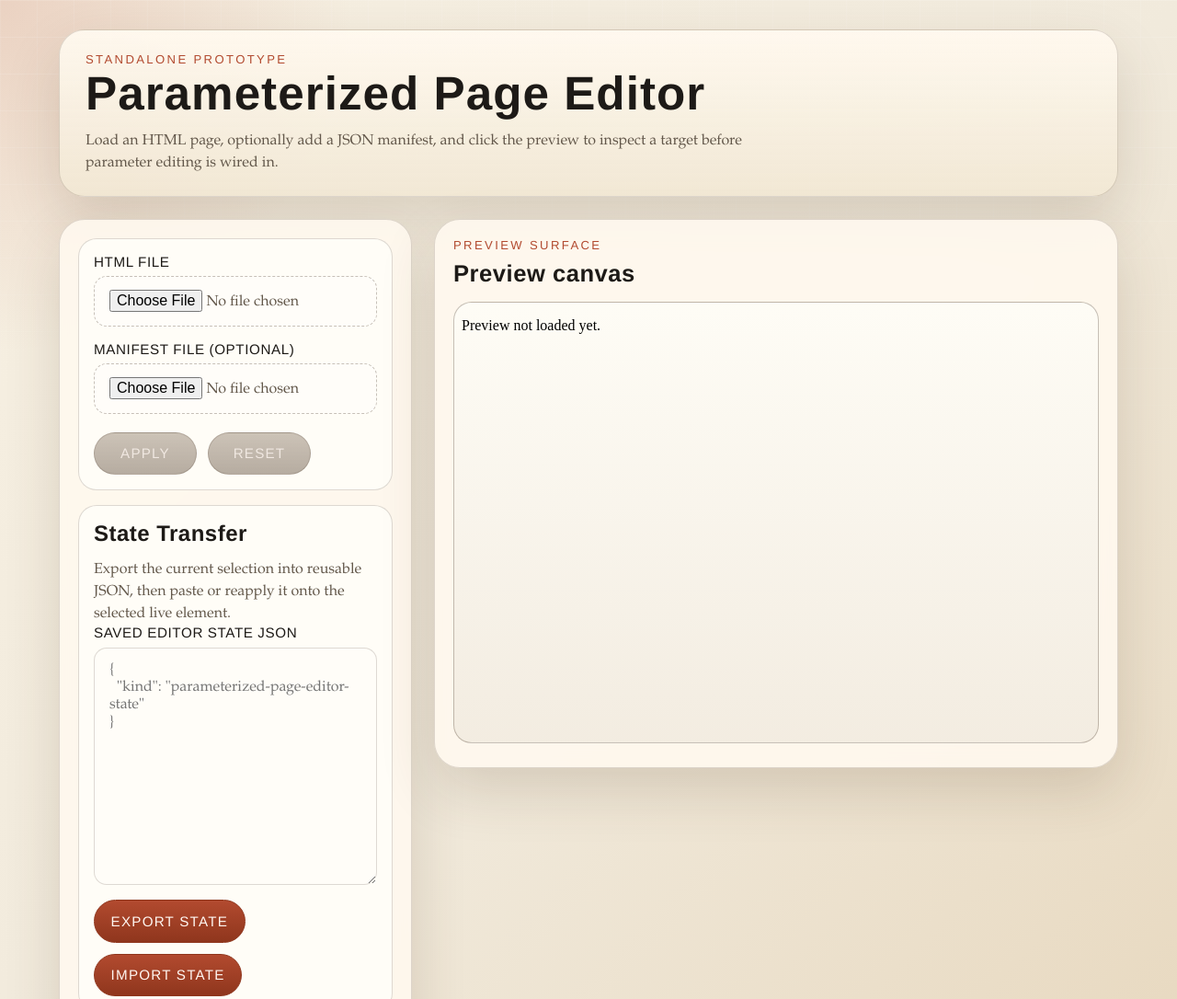
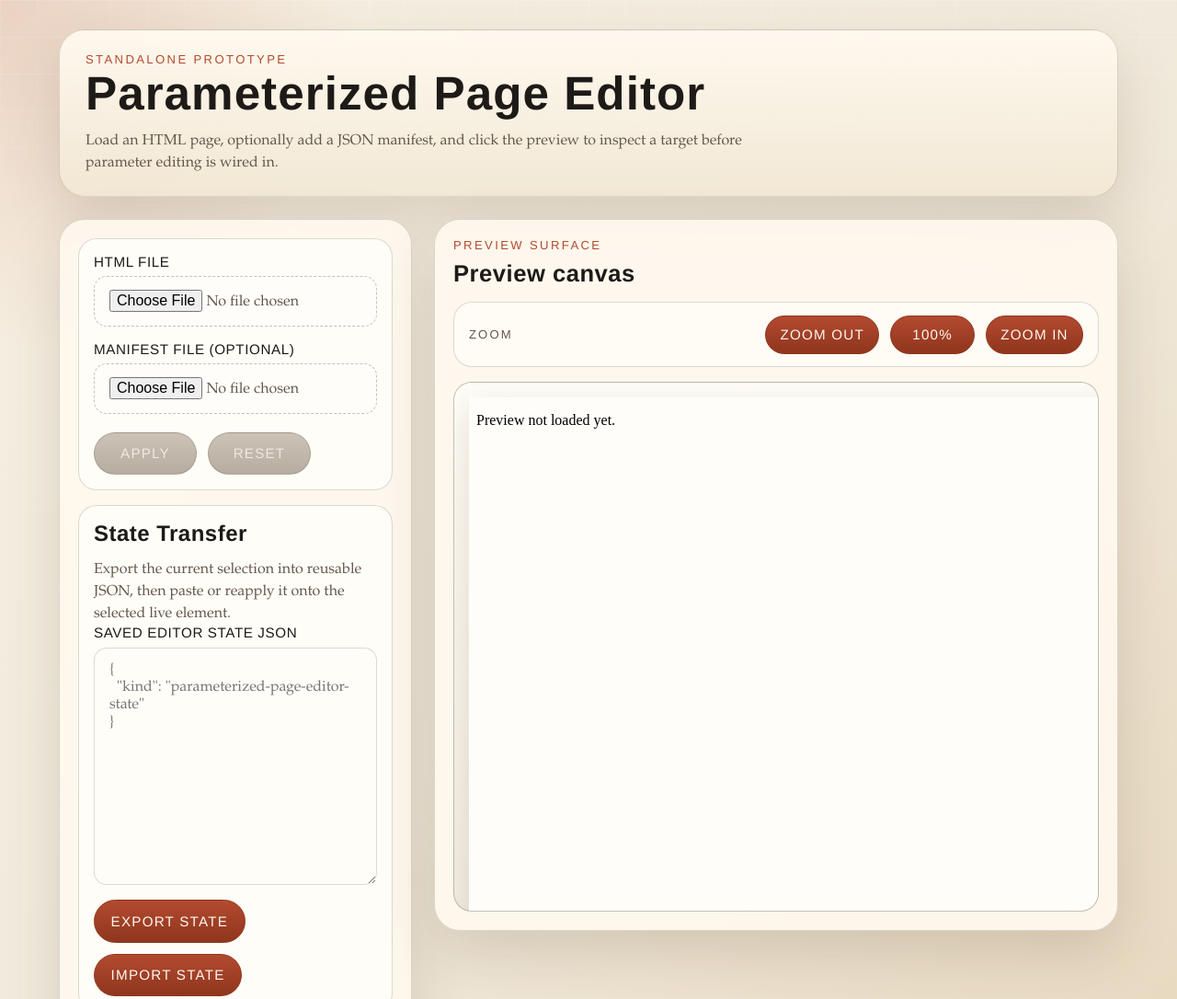
Before and after one commit to arcana-core/arcana, a website with bundled scripts: page playground/parameterized-page-editor/index.html in a window 1280 px wide. Shown: the top 1086 px of the page at 92% size. Built offline with nearby package versions, Linux system fonts and the light colour scheme.

Commit message:
feat: add zoomable scrollable preview canvas

```diff
--- a/playground/parameterized-page-editor/app.js
+++ b/playground/parameterized-page-editor/app.js
@@ -26,17 +26,102 @@ const htmlInput = document.querySelector('#html-file');
 const manifestInput = document.querySelector('#manifest-file');
 const applyButton = document.querySelector('#apply-button');
 const resetButton = document.querySelector('#reset-button');
+const zoomOutButton = document.querySelector('#zoom-out-button');
+const zoomResetButton = document.querySelector('#zoom-reset-button');
+const zoomInButton = document.querySelector('#zoom-in-button');
 const exportStateButton = document.querySelector('#export-state-button');
 const importStateButton = document.querySelector('#import-state-button');
 const panelRoot = document.querySelector('#panel-root');
 const statusOutput = document.querySelector('#status-output');
 const stateTransferArea = document.querySelector('#state-transfer');
+const previewStage = document.querySelector('#preview-stage');
 const previewFrame = document.querySelector('#preview-frame');
 let detachPreviewSelection = () => {};
 let lastRenderedPreviewMarkup = previewFrame.getAttribute('srcdoc') || '';
+const PREVIEW_ZOOM_STEPS = [0.5, 0.67, 0.8, 0.9, 1, 1.1, 1.25, 1.5];
+const DEFAULT_PREVIEW_SIZE = {
+  width: 1280,
+  height: 720,
+};
 
 function canApply() {
   return Boolean(state.htmlText && state.selectedPreviewElement);
+}
+
+function clampZoom(nextZoom) {
+  return Math.min(1.5, Math.max(0.5, nextZoom));
+}
+
+function formatZoomLabel(zoom) {
+  return `${Math.round(zoom * 100)}%`;
+}
+
+function updateZoomControls() {
+  zoomResetButton.textContent = formatZoomLabel(state.previewZoom);
+  zoomOutButton.disabled = state.previewZoom <= PREVIEW_ZOOM_STEPS[0];
+  zoomInButton.disabled = state.previewZoom >= PREVIEW_ZOOM_STEPS[PREVIEW_ZOOM_STEPS.length - 1];
+}
+
+function applyPreviewScale() {
+  const zoom = clampZoom(state.previewZoom);
+  const width = state.previewContentSize.width || DEFAULT_PREVIEW_SIZE.width;
+  const height = state.previewContentSize.height || DEFAULT_PREVIEW_SIZE.height;
+
+  previewStage.style.width = `${Math.max(320, Math.ceil(width * zoom))}px`;
+  previewStage.style.height = `${Math.max(240, Math.ceil(height * zoom))}px`;
+  previewFrame.style.width = `${width}px`;
+  previewFrame.style.height = `${height}px`;
+  previewFrame.style.transform = `scale(${zoom})`;
+  updateZoomControls();
+}
+
+function setPreviewZoom(nextZoom) {
+  state.previewZoom = clampZoom(nextZoom);
+  applyPreviewScale();
+}
+
+function stepPreviewZoom(direction) {
+  const currentIndex = PREVIEW_ZOOM_STEPS.findIndex((step) => step >= state.previewZoom);
+  const normalizedIndex = currentIndex === -1 ? PREVIEW_ZOOM_STEPS.length - 1 : currentIndex;
+  const nextIndex = Math.min(
+    PREVIEW_ZOOM_STEPS.length - 1,
+    Math.max(0, normalizedIndex + direction),
+  );
+
+  setPreviewZoom(PREVIEW_ZOOM_STEPS[nextIndex]);
+}
+
+function measurePreviewContentSize() {
+  const documentElement = previewFrame.contentDocument?.documentElement;
+  const body = previewFrame.contentDocument?.body;
+
+  if (!documentElement || !body) {
+    state.previewContentSize = { ...DEFAULT_PREVIEW_SIZE };
+    applyPreviewScale();
+    return;
+  }
+
+  const width = Math.max(
+    DEFAULT_PREVIEW_SIZE.width,
+    documentElement.scrollWidth,
+    documentElement.offsetWidth,
+    documentElement.clientWidth,
+    body.scrollWidth,
+    body.offsetWidth,
+    body.clientWidth,
+  );
+  const height = Math.max(
+    DEFAULT_PREVIEW_SIZE.height,
+    documentElement.scrollHeight,
+    documentElement.offsetHeight,
+    documentElement.clientHeight,
+    body.scrollHeight,
+    body.offsetHeight,
+    body.clientHeight,
+  );
+
+  state.previewContentSize = { width, height };
+  applyPreviewScale();
 }
 
 function createElement(name, className, textContent) {
@@ -274,6 +359,8 @@ function renderPreview() {
       clearSelectedElement(previewFrame.contentDocument);
     }
 
+    measurePreviewContentSize();
+
     return;
   }
 
@@ -374,6 +461,7 @@ async function readSelectedFile(input) {
 function handlePreviewLoad() {
   detachPreviewSelection();
   detachPreviewSelection = () => {};
+  measurePreviewContentSize();
 
   if (!state.htmlText) {
     return;
@@ -391,6 +479,15 @@ function handlePreviewLoad() {
 }
 
 previewFrame.addEventListener('load', handlePreviewLoad);
+zoomOutButton.addEventListener('click', () => {
+  stepPreviewZoom(-1);
+});
+zoomResetButton.addEventListener('click', () => {
+  setPreviewZoom(1);
+});
+zoomInButton.addEventListener('click', () => {
+  stepPreviewZoom(1);
+});
 
 htmlInput.addEventListener('change', async () => {
   state.errors = [];
@@ -445,6 +542,7 @@ applyButton.addEventListener('click', () => {
   state.errors = [...defaultResult.errors, ...curatedResult.errors];
   refreshSelectedElementFromDom();
   renderPanel();
+  measurePreviewContentSize();
 
   if (state.errors.length > 0) {
     setStatus(state.errors[0]);
@@ -462,6 +560,7 @@ resetButton.addEventListener('click', () => {
   state.errors = [];
   refreshSelectedElementFromDom();
   renderPanel();
+  measurePreviewContentSize();
   setStatus(`Reset form values from ${state.selectedElement.label}.`);
 });
 
@@ -502,4 +601,5 @@ importStateButton.addEventListener('click', () => {
   applySavedEditorState(snapshot);
 });
 
+applyPreviewScale();
 syncControls();
--- a/playground/parameterized-page-editor/index.html
+++ b/playground/parameterized-page-editor/index.html
@@ -77,6 +77,16 @@
             <p class="canvas-kicker">Preview Surface</p>
             <h2 id="canvas-heading">Preview canvas</h2>
           </div>
+          <div class="canvas-toolbar" aria-label="Preview zoom controls">
+            <span class="canvas-toolbar-label">Zoom</span>
+            <div class="button-row button-row-compact canvas-toolbar-actions">
+              <button id="zoom-out-button" type="button">Zoom Out</button>
+              <button id="zoom-reset-button" type="button">100%</button>
+              <button id="zoom-in-button" type="button">Zoom In</button>
+            </div>
+          </div>
+          <div id="preview-viewport" class="preview-viewport">
+            <div id="preview-stage" class="preview-stage">
               <iframe
                 id="preview-frame"
                 class="preview-frame"
@@ -84,6 +94,8 @@
                 title="Preview canvas"
                 srcdoc="<p class='preview-empty'>Preview not loaded yet.</p>"
               ></iframe>
+            </div>
+          </div>
         </section>
       </main>
     </div>
--- a/playground/parameterized-page-editor/src/state.js
+++ b/playground/parameterized-page-editor/src/state.js
@@ -76,6 +76,11 @@ export function createEditorState() {
     manifest: null,
     selectedPreviewElement: null,
     selectedElement: null,
+    previewZoom: 1,
+    previewContentSize: {
+      width: 1280,
+      height: 720,
+    },
     curatedInspector: { fields: [], values: {} },
     curatedValues: {},
     inspectorValues: {},
--- a/playground/parameterized-page-editor/styles.css
+++ b/playground/parameterized-page-editor/styles.css
@@ -375,6 +375,8 @@ textarea.inspector-control {
 .canvas-panel {
   padding: 1.25rem;
   min-height: 34rem;
+  display: grid;
+  grid-template-rows: auto auto minmax(0, 1fr);
 }
 
 .canvas-header {
@@ -388,13 +390,62 @@ textarea.inspector-control {
   font-size: clamp(1.6rem, 2vw, 2.2rem);
 }
 
-.preview-frame {
-  width: 100%;
+.canvas-toolbar {
+  display: flex;
+  align-items: center;
+  justify-content: space-between;
+  gap: 1rem;
+  margin-bottom: 1rem;
+  padding: 0.85rem 1rem;
+  border: 1px solid var(--line);
+  border-radius: var(--radius-lg);
+  background: rgba(255, 252, 246, 0.84);
+}
+
+.canvas-toolbar-label {
+  font-family: var(--font-display);
+  font-size: 0.82rem;
+  letter-spacing: 0.16em;
+  text-transform: uppercase;
+  color: var(--muted);
+}
+
+.canvas-toolbar-actions {
+  margin-top: 0;
+}
+
+.canvas-toolbar-actions button {
+  min-width: 5.75rem;
+  padding: 0.72rem 0.95rem;
+}
+
+.preview-viewport {
+  position: relative;
   min-height: 30rem;
+  max-height: 72vh;
+  overflow: auto;
+  padding: 1rem;
   border: 1px solid var(--line-strong);
   border-radius: calc(var(--radius-xl) - 8px);
   background:
     linear-gradient(180deg, rgba(254, 252, 246, 0.94), rgba(242, 235, 224, 0.94));
+}
+
+.preview-stage {
+  position: relative;
+  width: fit-content;
+  min-width: 100%;
+  min-height: 100%;
+}
+
+.preview-frame {
+  display: block;
+  width: 1280px;
+  height: 720px;
+  border: 0;
+  background: #fffdf9;
+  transform-origin: top left;
+  box-shadow: 0 14px 32px rgba(76, 47, 22, 0.14);
 }
 
 @media (max-width: 900px) {
@@ -405,4 +456,9 @@ textarea.inspector-control {
   .workspace {
     grid-template-columns: 1fr;
   }
+
+  .canvas-toolbar {
+    flex-direction: column;
+    align-items: stretch;
+  }
 }
```
Also changed, not shown: playground/parameterized-page-editor/test/e2e.spec.js (+46 -0 lines). Lines whose indentation alone changed are shown as unchanged.
